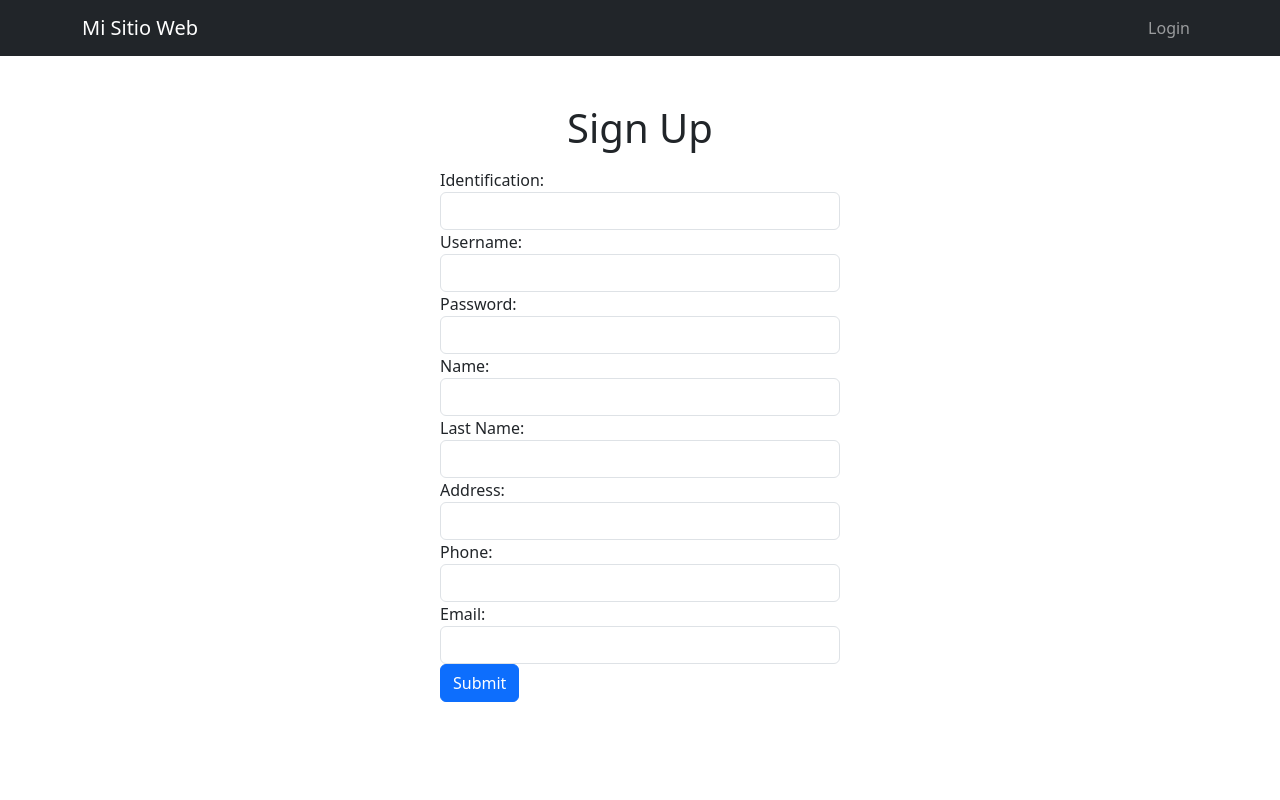
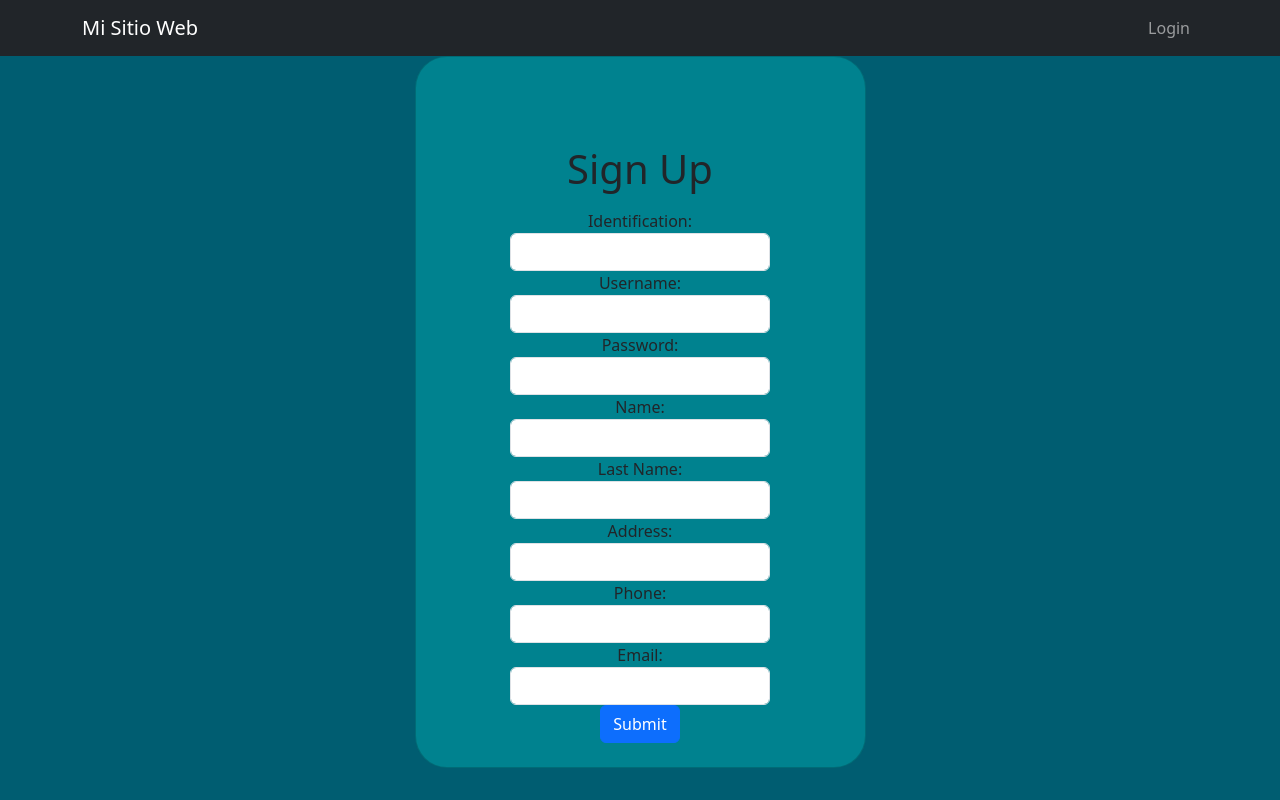
Before and after one commit to Jhojan98/rentCars, a Flask app: page /SignUp in a window 1280 px wide. Run offline with Flask 3, Linux system fonts and the light colour scheme; parts of the project's set-up code (start-up, migrations or seed data) failed here and were passed over; some libraries are stand-ins or nearby versions.

Commit message:
login and sign ud design

```diff
--- a/main.py
+++ b/main.py
@@ -9,7 +9,7 @@ app = Flask(__name__, static_url_path='/static')
 
 @app.route('/')
 def home():
-    return render_template('test.html')
+    return render_template('login.html')
 
 @app.route('/SignUp')
 def render_singup():
--- a/templates/signUp.html
+++ b/templates/signUp.html
@@ -1,4 +1,17 @@
 {% extends 'base.html' %}
+
+{% block style %}
+<style>
+    body {
+      margin: 0;
+      padding: 0;
+      background: #005d71;
+      background-size: cover;
+      background-repeat: no-repeat;
+    }
+</style>
+
+{% endblock %}
 
 {% block navbar %}
   <!-- Contenido personalizado del navbar para este archivo HTML -->
@@ -21,6 +34,15 @@
 
 {% block content %}
 <div class="container">
+  <div class="row justify-content-center">
+    <div class="col-12 col-md-8 col-lg-6 col-xl-5">
+      <div class="card" style="border-radius: 2rem;
+      background: #00828f;
+      backdrop-filter: blur(40px);
+      ">
+        <div class="card-body p-4 text-center">
+          <div class="row justify-content-center mt-3">
+            <div class="col-md-8">
               <h1 class="text-center mt-5">Sign Up</h1>
                 <form action="/signup" method="POST" class="mx-auto mt-3" style="max-width: 400px;">
                   <div class="form-group">
@@ -63,7 +85,13 @@
                     <input type="email" id="email" name="email" class="form-control" required>
                   </div>
 
-    <button type="submit" class="btn btn-primary btn-block">Submit</button>
+                  <button type="submit" class="btn btn-primary btn-block px-20">Submit</button>
                 </form>
             </div>
+          </div>
+        </div>
+      </div>
+    </div>
+  </div>
+</div>
 {% endblock %}
```
Also changed, not shown: templates/login.html (+22 -0 lines), static/img/fondoVCar.jpg (added). Lines whose indentation alone changed are shown as unchanged.
